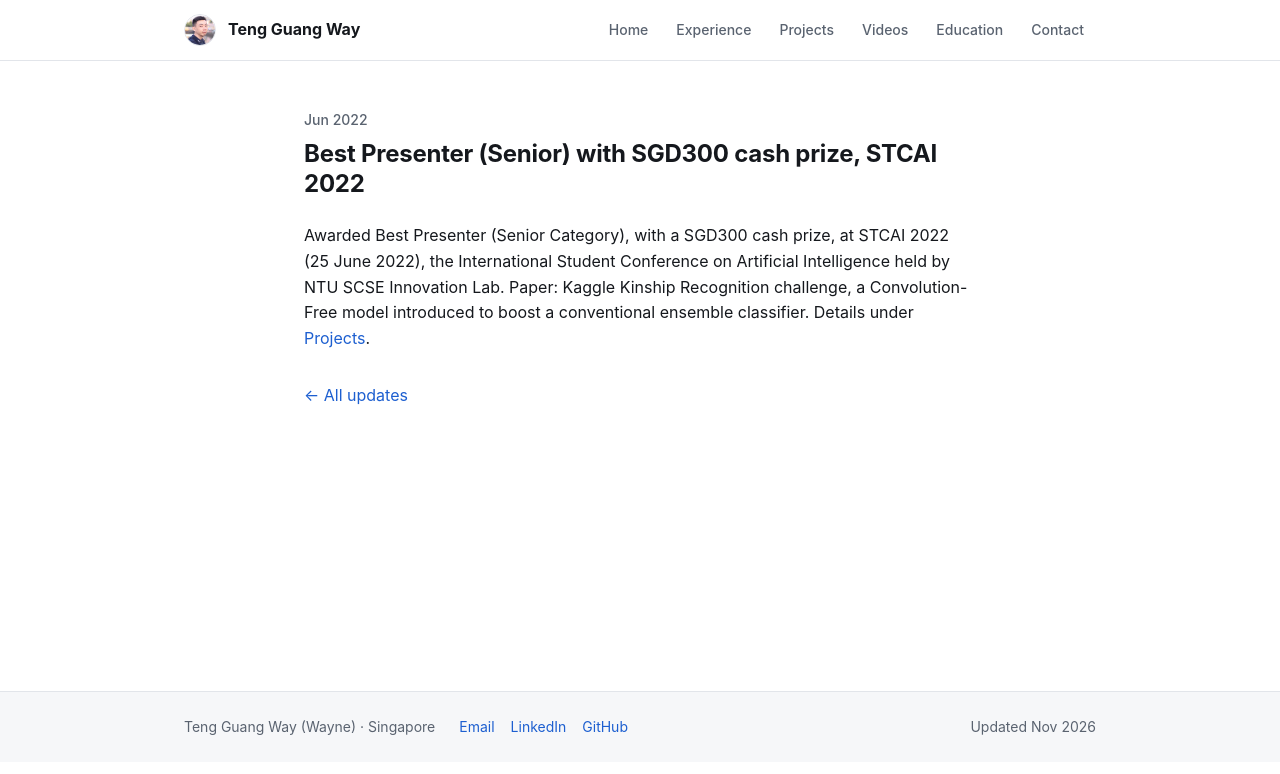
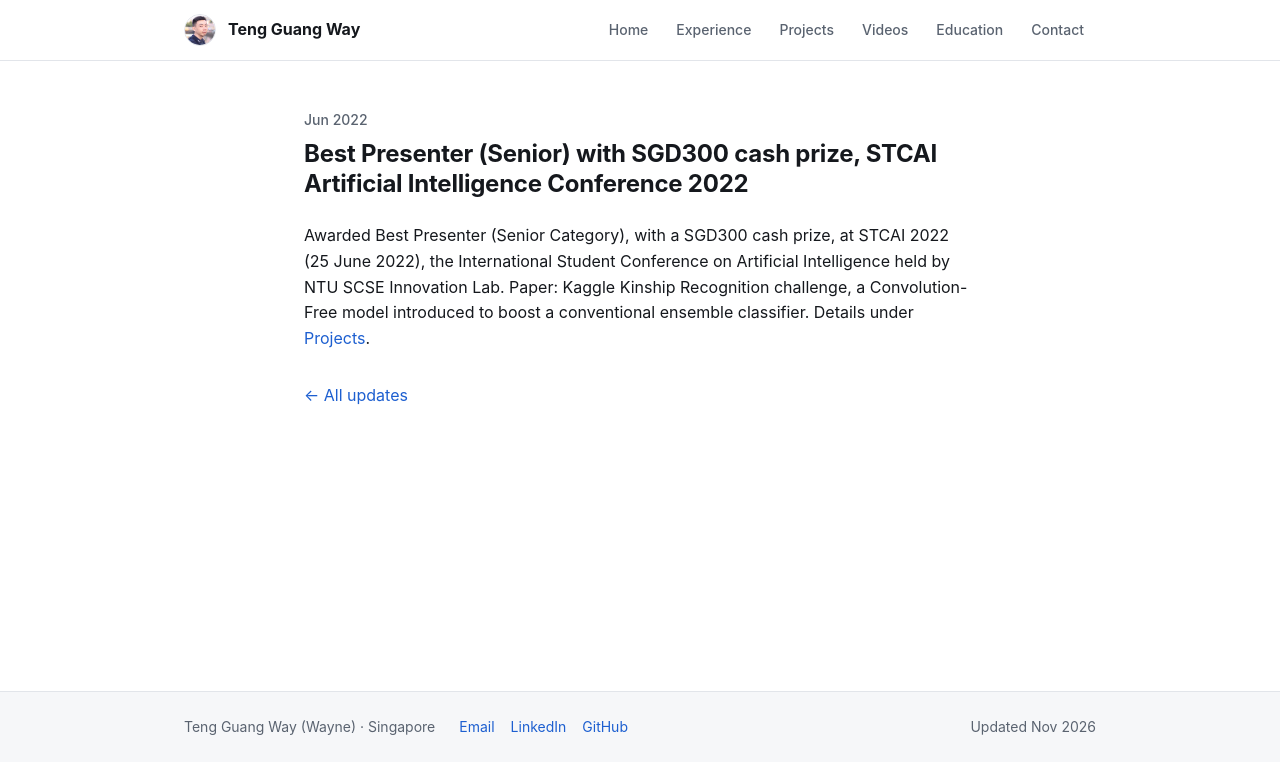
Before and after one commit to lolbus/lolbus.github.io, a Jekyll site: the page built from _posts/2022-06-25-stcai-best-presenter.markdown, in a window 1280 px wide. Shown: the top 774 px of the page. Built offline with Jekyll 4.4.1, drawn with Linux system fonts in a browser that asks for light colours.

Commit message:
STCAI 2022: name it the STCAI Artificial Intelligence Conference 2022
Co-Authored-By: Claude Opus 5.5 <noreply@anthropic.com>
Claude-Session: https://claude.ai/code/session_0181ZdHdwozm7i3MxFip1Hd3

```diff
--- a/_data/videos.yml
+++ b/_data/videos.yml
@@ -31,7 +31,7 @@
   youtube_id: PCCNeyF2LxM
   duration: "22:00"
   org: Nanyang Technological University (MSc AI)
-  summary: Talk on the Kaggle Kinship Recognition challenge project, introducing a Convolution-Free model to boost a conventional ensemble classifier. The same work won Best Presenter (Senior) at STCAI 2022.
+  summary: Talk on the Kaggle Kinship Recognition challenge project, introducing a Convolution-Free model to boost a conventional ensemble classifier. The same work won Best Presenter (Senior) at the STCAI Artificial Intelligence Conference 2022.
   tags: [computer vision, Vision Transformer, ensemble learning, Kaggle, MSc AI]
   roles: []
   projects: [ai6102-kinship]
--- a/_posts/2022-06-25-stcai-best-presenter.markdown
+++ b/_posts/2022-06-25-stcai-best-presenter.markdown
@@ -1,6 +1,6 @@
 ---
 layout: post
-title:  "Best Presenter (Senior) with SGD300 cash prize, STCAI 2022"
+title:  "Best Presenter (Senior) with SGD300 cash prize, STCAI Artificial Intelligence Conference 2022"
 date:   2022-06-25 09:00:00 +0800
 ---
 Awarded Best Presenter (Senior Category), with a SGD300 cash prize, at STCAI 2022 (25 June 2022), the International Student Conference on Artificial Intelligence held by NTU SCSE Innovation Lab. Paper: Kaggle Kinship Recognition challenge, a Convolution-Free model introduced to boost a conventional ensemble classifier. Details under [Projects](/projects/#ai6102-kinship).
```
